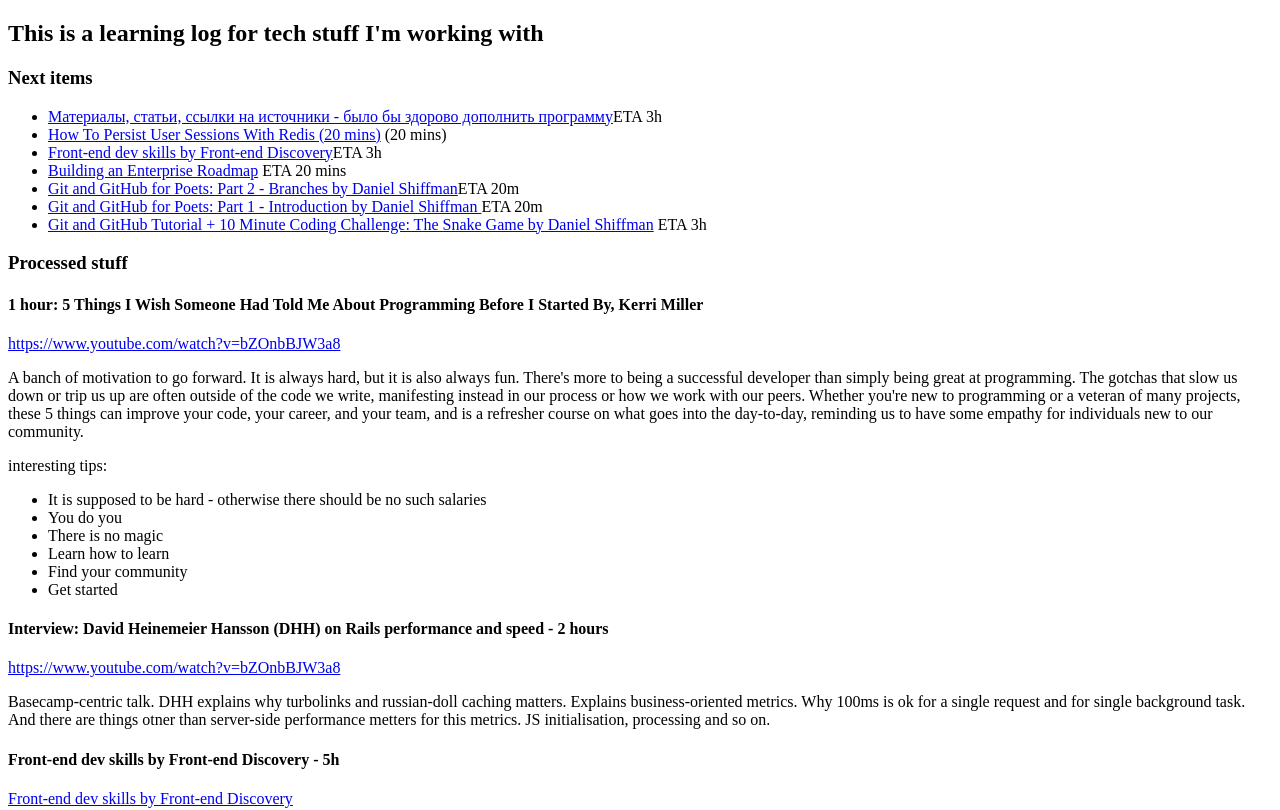
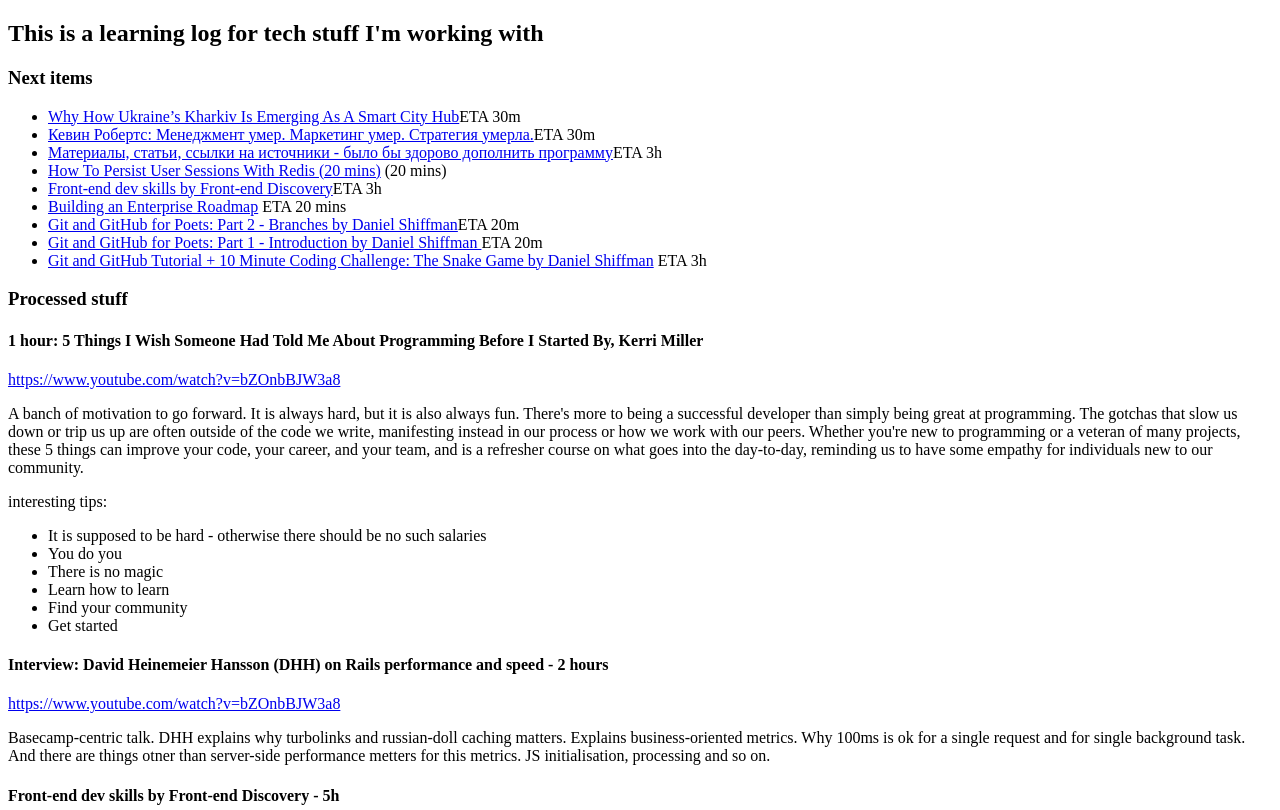
Before and after one commit to petrokoriakin/petrokoriakin.github.io, a plain HTML site: page index.html in a window 1280 px wide. Shown: the top 810 px of the page. Drawn offline with Linux system fonts and the light colour scheme.

Commit message:
add two more items to weekly reading

```diff
--- a/index.html
+++ b/index.html
@@ -15,6 +15,8 @@
       <h3>Next items</h3>
       <ul>
         <!-- <li><a href="fff">vvv</a>ETA 333m</li> -->
+        <li><a href="http://magazine.startus.cc/ukraines-kharkiv-emerging-smart-city-hub/">Why How Ukraine’s Kharkiv Is Emerging As A Smart City Hub</a>ETA 30m</li>
+        <li><a href="http://www.startup.org.ua/2016/01/blog-post.html?m=1">Кевин Робертс: Менеджмент умер. Маркетинг умер. Стратегия умерла.</a>ETA 30m</li>
         <li><a href="http://theasder.github.io/">Материалы, статьи, ссылки на источники - было бы здорово дополнить программу</a>ETA 3h </li>
         <li><a href="https://www.compose.io/articles/how-to-persist-user-sessions-without-much-effort/">How To Persist User Sessions With Redis (20 mins)</a> (20 mins) </li>
         <li><a href="https://www.youtube.com/watch?v=H-V3eOafGcQ">Front-end dev skills by Front-end Discovery</a>ETA 3h</li>
```
